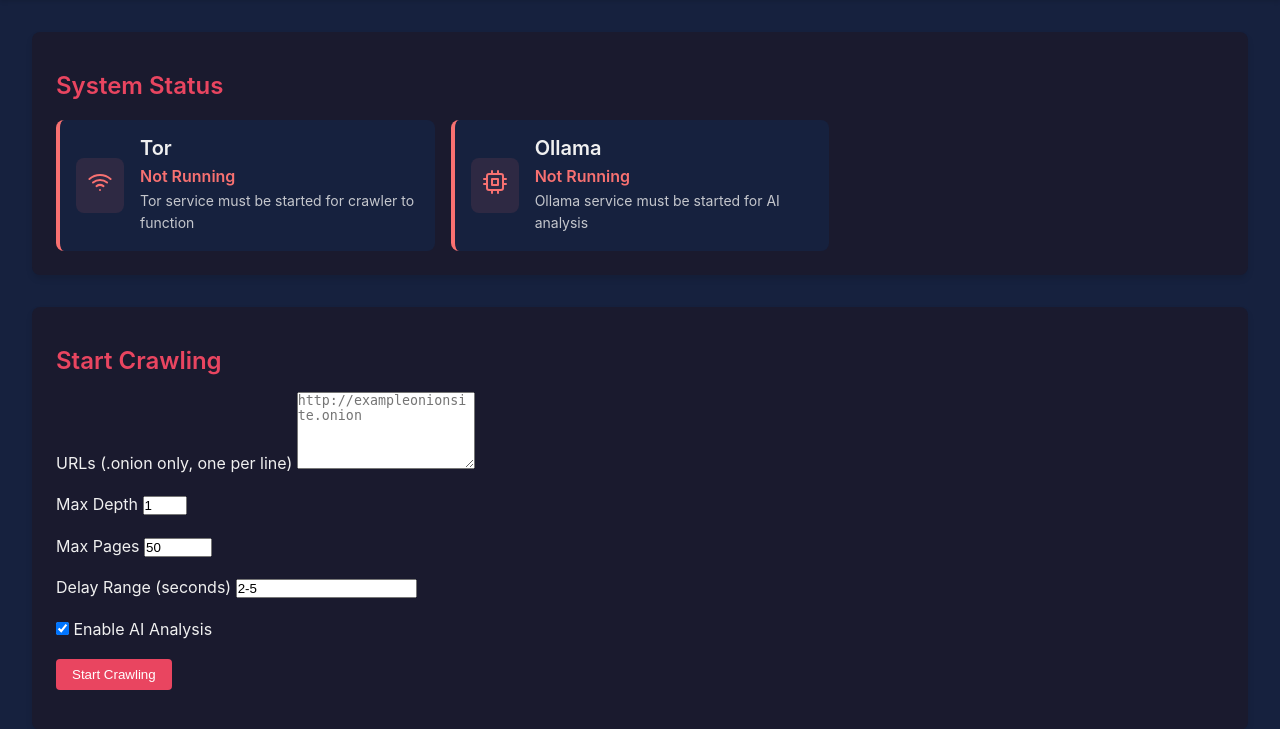
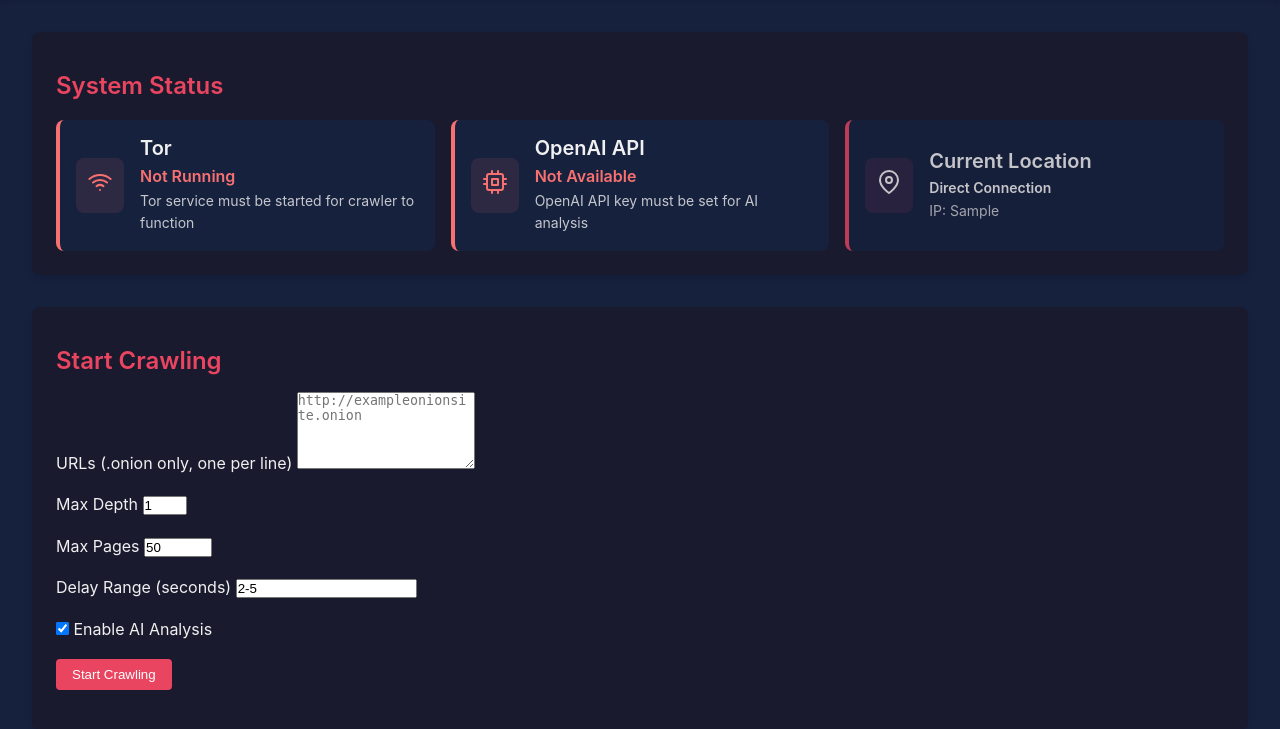
Before and after one commit to gorjessbbyx3/xxx, a Flask app: template app/templates/index.html in a window 1280 px wide. Shown: the part 66-795 px from the top of the page. Run offline with Flask 3, Linux system fonts and the light colour scheme; the template is opened without the code that fills it: most values are stand-ins (such as "Sample title", 1, 10 or a date in 2020).

Commit message:
Update index.html

```diff
--- a/app/templates/index.html
+++ b/app/templates/index.html
@@ -35,27 +35,42 @@
                     </div>
                 </div>
 
-                <!-- Ollama Status -->
-                <div class="status-card {% if service_status.ollama.running %}status-ok{% else %}status-error{% endif %}">
+                <!-- OpenAI API Status -->
+                <div class="status-card {% if service_status.openai.available %}status-ok{% else %}status-error{% endif %}">
                     <div class="status-icon">
                         <i data-feather="cpu"></i>
                     </div>
                     <div class="status-details">
-                        <h3>Ollama</h3>
-                        {% if service_status.ollama.running %}
-                            <p class="status-text">Running</p>
+                        <h3>OpenAI API</h3>
+                        {% if service_status.openai.available %}
+                            <p class="status-text">Available</p>
                             <p class="status-info">
-                                Model: {{ service_status.ollama.model }}
-                                {% if service_status.ollama.model_available %}
-                                (Available)
-                                {% else %}
-                                (Not Available)
-                                {% endif %}
+                                Model: {{ service_status.openai.model }}
                             </p>
                         {% else %}
-                            <p class="status-text">Not Running</p>
-                            <p class="status-info">Ollama service must be started for AI analysis</p>
+                            <p class="status-text">Not Available</p>
+                            <p class="status-info">OpenAI API key must be set for AI analysis</p>
                         {% endif %}
+                    </div>
+                </div>
+
+                <!-- Current Location Status -->
+                <div class="status-card {% if service_status.tor.running %}status-ok{% else %}status-info{% endif %}">
+                    <div class="status-icon">
+                        <i data-feather="map-pin"></i>
+                    </div>
+                    <div class="status-details">
+                        <h3>Current Location</h3>
+                        <p class="status-text">
+                            {% if service_status.tor.running %}
+                                Tor Exit Node
+                            {% else %}
+                                Direct Connection
+                            {% endif %}
+                        </p>
+                        <p class="status-info">
+                            IP: {{ service_status.public_ip if service_status.public_ip else "Unknown" }}
+                        </p>
                     </div>
                 </div>
             </div>
```
